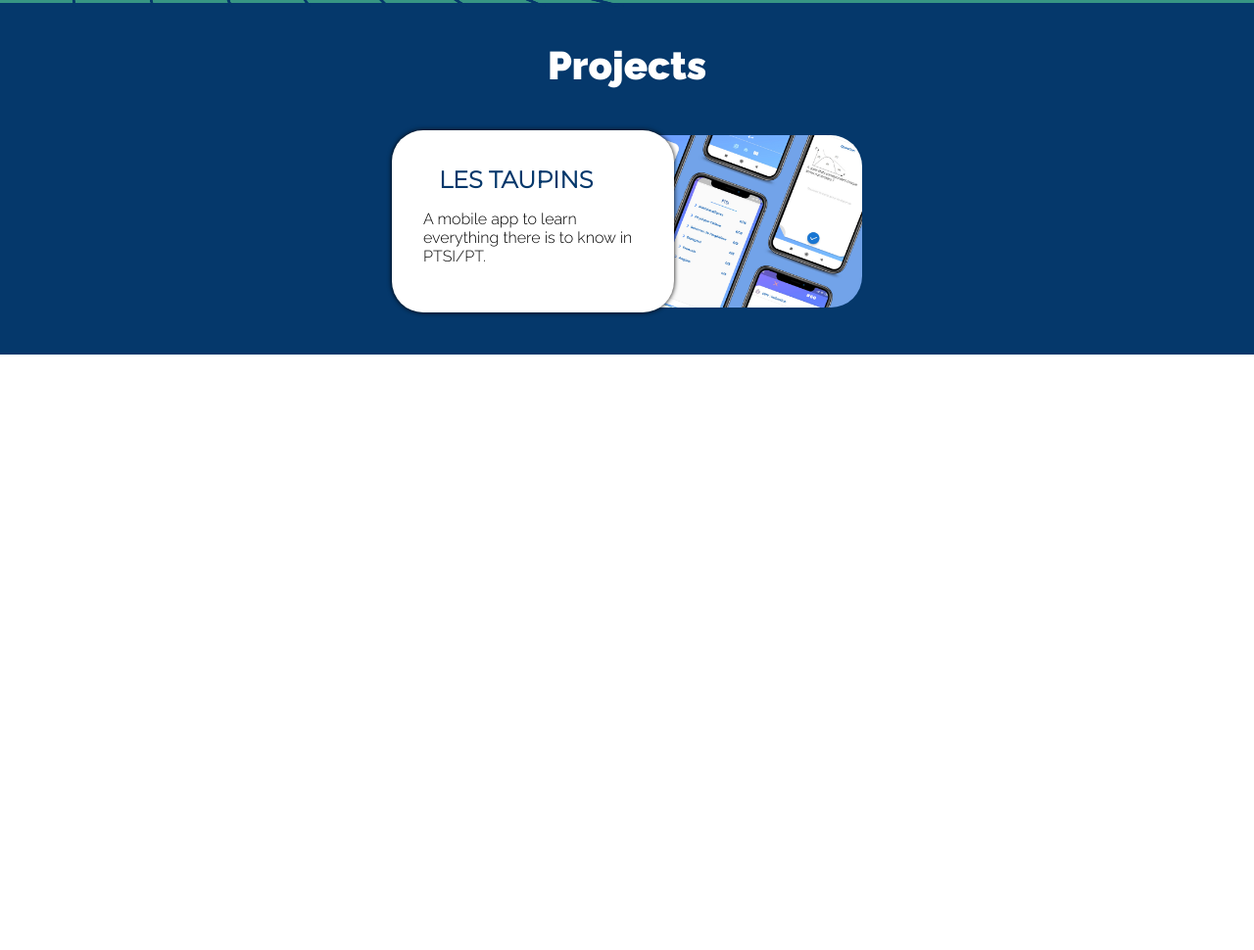
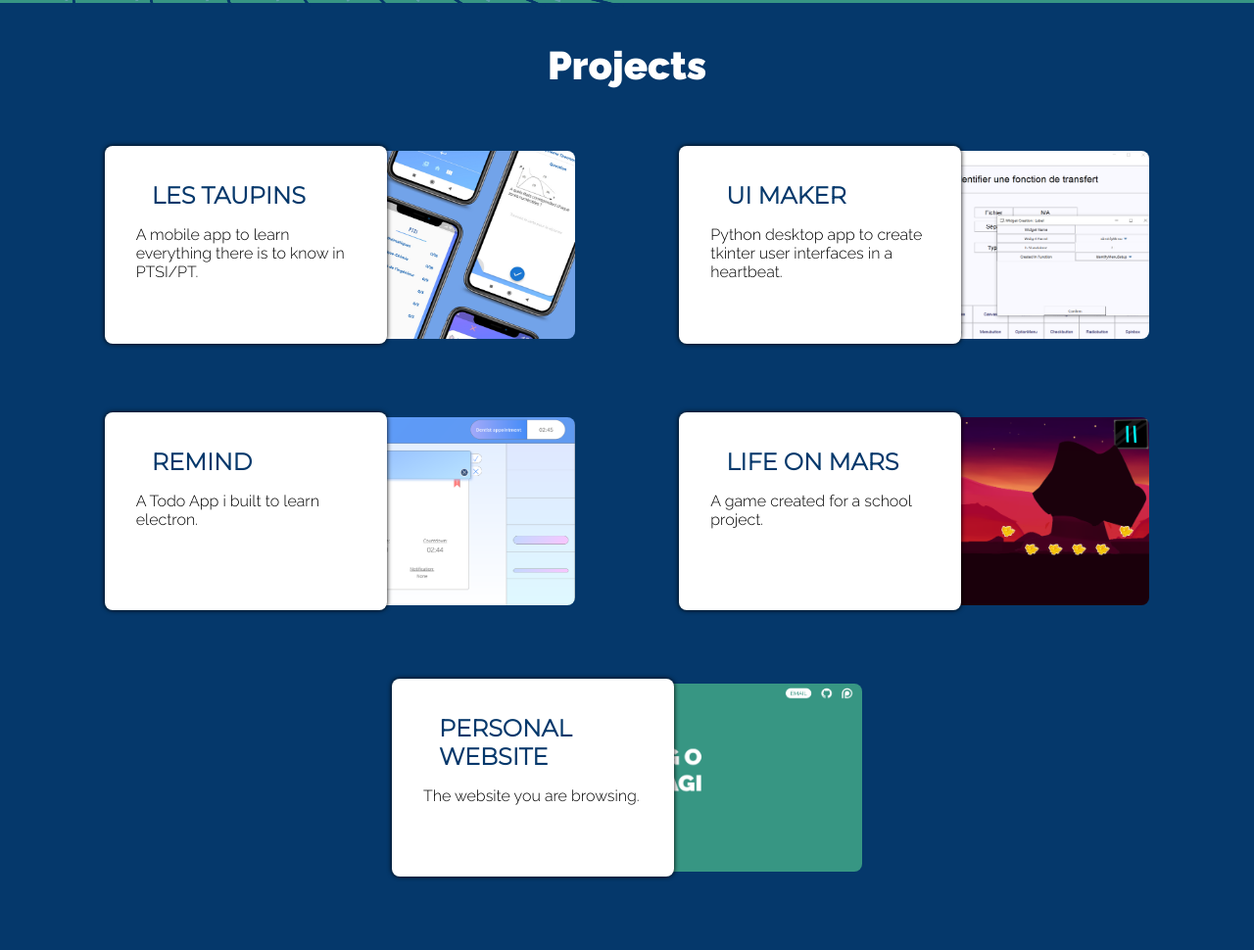
Before and after one commit to Hugo-AOYAGI/Hugo-AOYAGI.github.io, a plain HTML site: page index.html in a window 1280 px wide. Shown: the part 797-1767 px from the top of the page at 98% size. Before the commit the page ends 1159 px from the top, so only its background shows below. Drawn offline with nearby package versions, Linux system fonts and the light colour scheme.

Commit message:
added project card

```diff
--- a/index.html
+++ b/index.html
@@ -9,6 +9,7 @@
 <link href="https://fonts.googleapis.com/css2?family=Montserrat:wght@300&family=Raleway:wght@300&display=swap" rel="stylesheet">
 <link href="https://fonts.googleapis.com/css2?family=Raleway:wght@900&display=swap" rel="stylesheet">
 <script src="https://ajax.googleapis.com/ajax/libs/jquery/3.5.1/jquery.min.js"></script>
+<script src="index.js"></script>
 <title>Hugo AOYAGI</title>
 </head>
 <body>
@@ -42,11 +43,18 @@
                 var c = document.getElementById("lines-canv");
                 var ctx = c.getContext("2d");
 
-                ctx.strokeStyle = '#05386B';
+
+                ctx.strokeStyle = '#60A0AD';
                 ctx.lineWidth = 7;
 
-                // Draw the lines
+                for (i=1; i<9; i++) {
+                    ctx.beginPath();
+                    ctx.moveTo(0, i*180);
+                    ctx.lineTo(i*180, 1985);
+                    ctx.stroke();
+                }
 
+                ctx.strokeStyle = '#05386B';
 
                 for (i=1; i<9; i++) {
                     ctx.beginPath();
@@ -63,20 +71,8 @@
                Projects
            </div>
           </div>
-           <div class="projects-container">
-               <div class="project-card">
-                 <img src="" alt="" class="upper-image">
-                  <img src="assets/banners/taupins.png" alt="" class="project-background">
-                  <div class="project-name-wrapper">
-                      <div class="project-name">
-                       LES TAUPINS
-                       </div>
-                       <div class="project-short-desc">
-                           A mobile app to learn everything there is to know in PTSI/PT.
-                       </div>
-                  </div>
+           <div class="projects-container" id="projects_container">
 
-               </div>
            </div>
         </div>
     </div>
--- a/index.js
+++ b/index.js
@@ -1,52 +1,86 @@
 
-let error_bait = 0;
 
-let urls = ["./taupins", "./uimaker", "./404.html", "./404.html", "./404.html", "./404.html"]
+var projects = {
+    "Les Taupins": {
+        "short-desc": "A mobile app to learn everything there is to know in PTSI/PT.",
+        "thumbnail-name": "taupins",
+        "langs": ["flutter", "dart", "js", "electron"],
+        "type": "mobile",
+        "github-link": "https://github.com/Hugo-AOYAGI/prepa_quiz_app",
+        "license": "MIT",
+        "website": "www.hugo-aoyagi.me/taupins",
+        "links": ["https://play.google.com/store/apps/details?id=com.taupins.app"]
+    },
 
-$(document).ready(function () {
-    setInterval(addChangingTitle, 3000);
-    addLangsLinks();
-    var j = 0;
-    for (let card of $(".project-card")) {
-        $(card).on("click", function () {
-          window.location = urls[$(".project-card").index($(this))];
-        });
-        j++;
+    "UI Maker": {
+        "short-desc": "Python desktop app to create tkinter user interfaces in a heartbeat.",
+        "thumbnail-name": "ui_maker",
+        "langs": ["python", "tkinter"],
+        "type": "desktop",
+        "github-link": "https://github.com/Hugo-AOYAGI/Python-Tkinter-UI-Maker",
+        "license": "MIT",
+        "website": "",
+        "links": []
+    },
+
+    "ReMind": {
+        "short-desc": "A Todo App i built to learn electron.",
+        "thumbnail-name": "remind",
+        "langs": ["electron", "js", "html", "sass"],
+        "type": "desktop",
+        "github-link": "https://github.com/Hugo-AOYAGI/ToDoApp",
+        "license": "MIT",
+        "website": "",
+        "links": []
+    },
+
+    "Life On Mars": {
+        "short-desc": "A game created for a school project.",
+        "thumbnail-name": "life_on_mars",
+        "langs": ["python", "tkinter", "pygame"],
+        "type": "desktop",
+        "github-link": "https://github.com/Hugo-AOYAGI/Life-on-mars-game",
+        "license": "MIT",
+        "website": "",
+        "links": []
+    },
+
+    "Personal Website": {
+        "short-desc": "The website you are browsing.",
+        "thumbnail-name": "personal_website",
+        "langs": ["html", "js"],
+        "type": "web",
+        "github-link": "https://github.com/Hugo-AOYAGI/Hugo-AOYAGI.github.io",
+        "license": "MIT",
+        "website": "www.hugo-aoyagi.me",
+        "links": []
     }
 
-
-});
+};
 
 
-var titles = ["Programming beginner", "Student in Classe Preparatoire"];
-var i = 0;
-function addChangingTitle () {
-    i++;
-    $(".title").css("opacity", 0);
-    setTimeout(function () {
-        $(".title").html(titles[i%titles.length]);
-        $(".title").css("opacity", 1);
-    }, 800);
-}
 
-function addLangsLinks() {
-   $(".tk").on("click", function() {
-       window.location = "https://docs.python.org/3/library/tkinter.html";
-   });
 
-   $(".py").on("click", function() {
-       window.location = "https://www.python.org/";
-   });
 
-    $(".flutter").on("click", function() {
-       window.location = "https://flutter.dev/";
-   });
+document.addEventListener('DOMContentLoaded', function(){
 
-    $(".dart").on("click", function() {
-       window.location = "https://dart.dev/";
-   });
+    var projects_container = document.getElementById("projects_container");
 
-    $(".dart").on("click", function() {
-       window.location = "https://www.electronjs.org/";
-   });
-}
+    Object.keys(projects).forEach((title) => {
+
+    let node = document.createElement("div");
+    node.innerHTML = `<div class="project-card">
+              <img src="assets/thumbnails/${projects[title]["thumbnail-name"]}.png" alt="" class="project-background">
+              <div class="project-name-wrapper">
+                   <div class="project-name">
+                       ${title.toUpperCase()}
+                   </div>
+                   <div class="project-short-desc">
+                       ${projects[title]["short-desc"]}
+                   </div>
+              </div>
+        </div>`;
+
+    projects_container.appendChild(node);
+    });
+}, false);
--- a/style/main.css
+++ b/style/main.css
@@ -59,7 +59,7 @@ body {
 .title {
     padding-top: 1em;
     font-family: 'Raleway', serif;
-    font-size: 3em;
+    font-size: 4.5em;
     color: white;
     font-weight: 900;
 }
@@ -101,14 +101,16 @@ body {
 
 .projects-container {
     display: flex;
-    padding-top: 3em;
+    flex-wrap: wrap;
+    justify-content: space-evenly;
+    padding-top: 4em;
 }
 
 .project-card {
     position: relative;
     width: 30em;
-    height: 11em;
-    margin-bottom: 3em;
+    height: 12em;
+    margin-bottom: 5em;
     margin-left: auto;
     margin-right: auto;
     border-radius: 2em;
@@ -118,9 +120,10 @@ body {
 .project-background {
     position: absolute;
     z-index: 0;
-    width: 100%;
+    right: 0;
+    width: 70%;
     height: 100%;
-    border-radius: 2em;
+    border-radius: 0.5em;
 }
 
 .project-name-wrapper {
@@ -129,7 +132,8 @@ body {
     width: 60%;
     top: -5px;
     background-color: white;
-    border-radius: 2em;
+    border-radius: 0.5em;
+
     box-shadow: 0px 0px 5px  black;
 }
 
```
Also changed, not shown: assets/ex_question_making_app.png (deleted), assets/thumbnails/life_on_mars.png (added), assets/thumbnails/personal_website.png (added), assets/thumbnails/remind.png (added), assets/thumbnails/taupins.png (added), assets/thumbnails/ui_maker.png (added).
